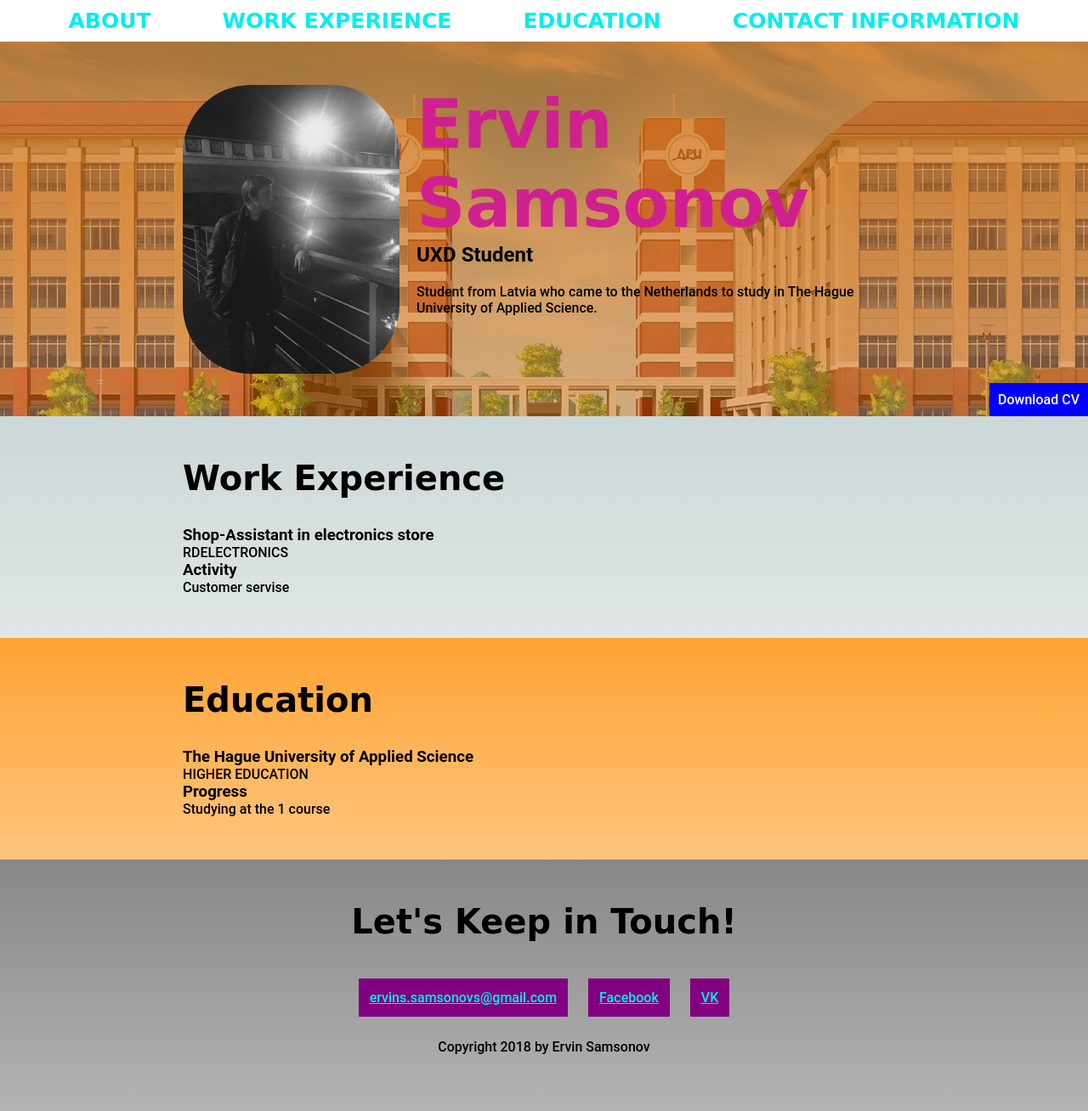
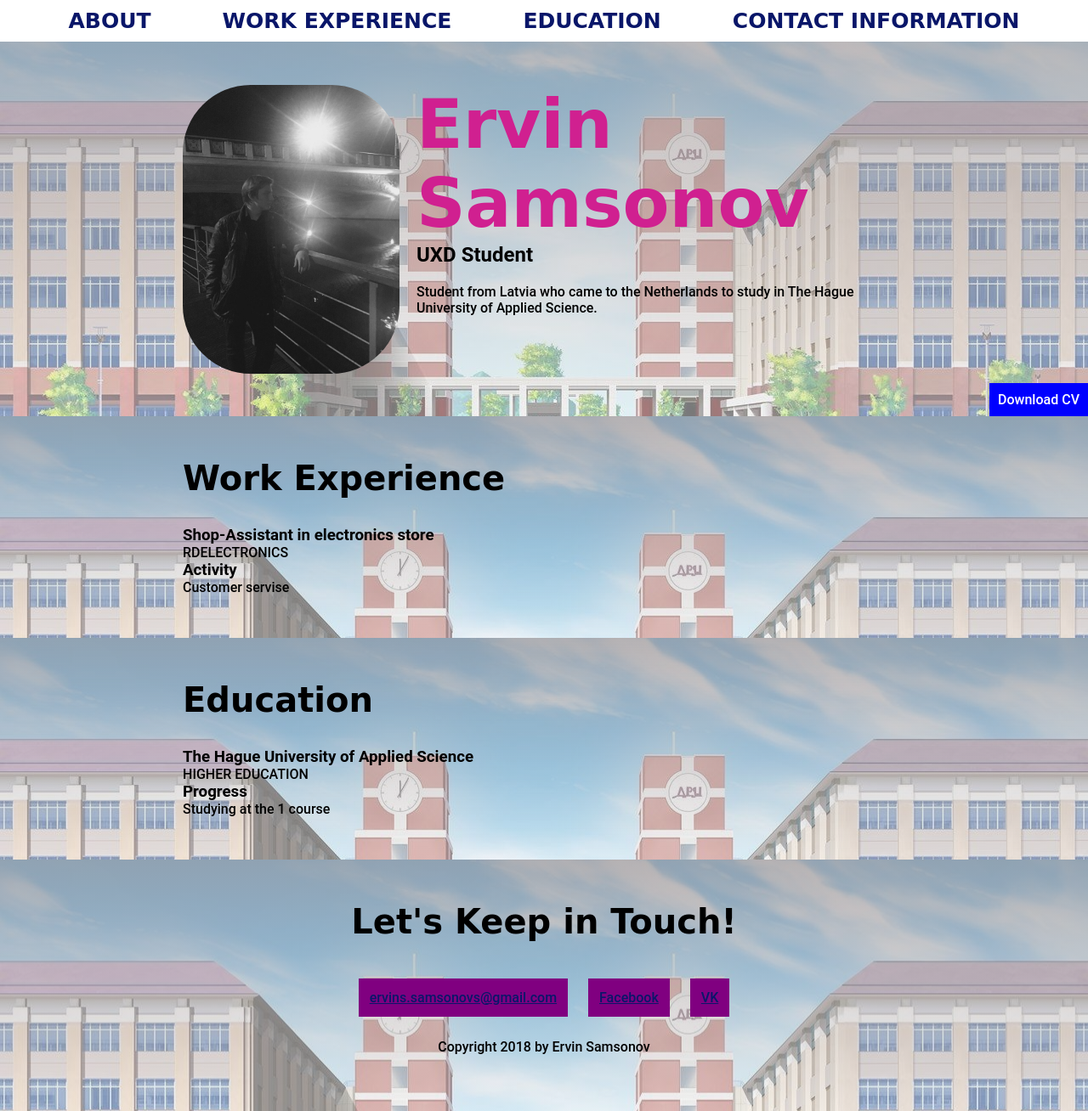
Before and after one commit to UXDSkillslab1718/4-final-assignment-challenge-Lasker111, a plain HTML site: page index.html in a window 1280 px wide. Shown: the whole page at 85% size. Drawn offline with Linux system fonts and the light colour scheme.

Commit message:
3rd commit

```diff
--- a/css/style.css
+++ b/css/style.css
@@ -17,7 +17,7 @@ body {
 	font-family: 'Indie Flower', cursive;
 }
 a{
-	color: #00EEEE;
+	color: #091669;
 }
 a:hover{
 	text-decoration: none;
@@ -62,7 +62,7 @@ h3 {
 
 }
 header{
-	background: linear-gradient(rgba(205, 102, 0, 0.8),rgba(205, 102, 0, 0.5)), url(../image/university.jpg) no-repeat fixed;
+	background: linear-gradient(rgba(170, 162, 161, 0.8),rgba(240, 240, 240, 0.5)), url(../image/university.jpg) no-repeat fixed;
 	background-size: cover;
 	padding-top: 50px;
 	position: relative;
@@ -82,7 +82,8 @@ header h1{
 __________________________________*/
 
 .footer{
-	background: linear-gradient(rgba(105, 105, 105, 0.8),rgba(105, 105, 105, 0.5));
+	background: linear-gradient(rgba(170, 162, 161, 0.8),rgba(240, 240, 240, 0.5)), url(../image/university.jpg) no-repeat fixed;
+	background-size: cover;
 	text-align: center;
 }
 .contact-info a {
@@ -97,12 +98,14 @@ h3 ~ p {
 	margin: 0;
 }
 .work{
-	background: linear-gradient(rgba(193, 205, 205, 0.8),rgba(193, 205, 205, 0.5));
+	background: linear-gradient(rgba(170, 162, 161, 0.8),rgba(240, 240, 240, 0.5)), url(../image/university.jpg) no-repeat fixed;
+	background-size: cover;
 }
 /* Education
 -----------------------*/
 .education{
-	background: linear-gradient(rgba(255, 140, 0, 0.8),rgba(255, 140, 0, 0.5));
+	background: linear-gradient(rgba(170, 162, 161, 0.8),rgba(240, 240, 240, 0.5)), url(../image/university.jpg) no-repeat fixed;
+	background-size: cover;
 }
 /* Navigation
 -----------------------*/
```
